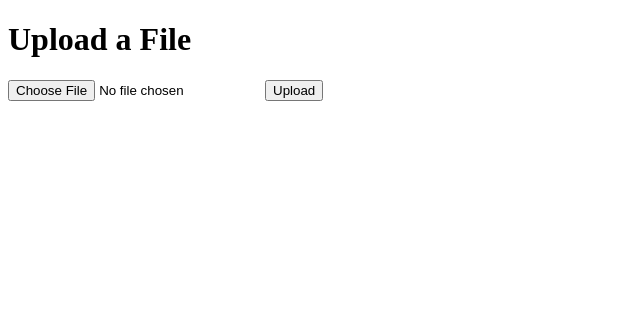
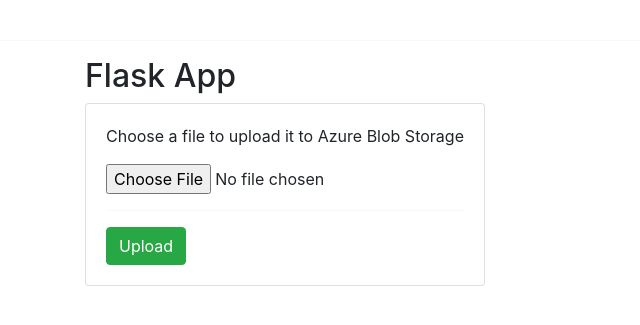
Before and after one commit to Nevralgie/Chatgpython, a Flask app: template templates/index.html in a window 1280 px wide. Shown: the top 325 px of the page, without its empty margins (0-640 px from the left). Run offline with Flask 2, Linux system fonts and the light colour scheme; the template is opened without the code that fills it, so the values that code supplies are empty; parts of the project's set-up code (start-up, migrations or seed data) failed here and were passed over; some libraries are stand-ins or nearby versions.

Commit message:
Update index.html

```diff
--- a/templates/index.html
+++ b/templates/index.html
@@ -1,12 +1,46 @@
 <!DOCTYPE html>
-<html>
+<html lang="en">
 <head>
-    <title>File Upload</title>
+  <meta charset="utf-8" />
+  <link rel="apple-touch-icon" sizes="76x76" href="static/img/apple-icon.png">
+  <link rel="icon" type="image/png" href="../assets/img/favicon.png">
+  <meta http-equiv="X-UA-Compatible" content="IE=edge,chrome=1" />
+  <title>MyApp</title>
+  <meta content='width=device-width, initial-scale=1.0, maximum-scale=1.0, user-scalable=0, shrink-to-fit=no' name='viewport' />
+  <!-- Fonts and icons -->
+  <link href="https://fonts.googleapis.com/css?family=Montserrat:400,700,200" rel="stylesheet" />
+  <link href="https://maxcdn.bootstrapcdn.com/font-awesome/latest/css/font-awesome.min.css" rel="stylesheet">
+  <!-- CSS Files -->
+  <link href="static/css/bootstrap.min.css" rel="stylesheet" />
+  <link href="static/css/paper-dashboard.css?v=2.0.1" rel="stylesheet" />
+  <!-- CSS -->
+  <link href="static/demo/demo.css" rel="stylesheet" />
+  <meta charset="utf-8">
+  <meta name="viewport" content="width=device-width, initial-scale=1">
+  <link rel="stylesheet" href="https://maxcdn.bootstrapcdn.com/bootstrap/4.5.0/css/bootstrap.min.css">
+  <script src="https://ajax.googleapis.com/ajax/libs/jquery/3.5.1/jquery.min.js"></script>
+  <script src="https://cdnjs.cloudflare.com/ajax/libs/popper.js/1.16.0/umd/popper.min.js"></script>
+  <script src="https://maxcdn.bootstrapcdn.com/bootstrap/4.5.0/js/bootstrap.min.js"></script>
 </head>
 <body>
-    <h1>Upload a File</h1>
-    <form method="POST" enctype="multipart/form-data" action="/upload">
-        <input type="file" name="file">
-        <input type="submit" value="Upload">
-    </form>
+  <div class="navbar">
+      <h2> </h2>
+  </div>
+  <hr>
+  <div class="container">
+  <h2>Flask App</h2>
+  <div class="card" style="width:400px">
+    <div class="card-body ">
+      <form action="/upload" method="POST" enctype="multipart/form-data">
+      <p class="card-text">Choose a file to upload it to Azure Blob Storage</p>
+        <input type="file" name="file" value="file">
+        <hr>
+      <input type="submit" name="upload" value="Upload" class="btn btn-success">
+      </form>
+      {{msg}}
+    </div>
+  </div>
+  <br>
+</div>
 </body>
+</html>
```
